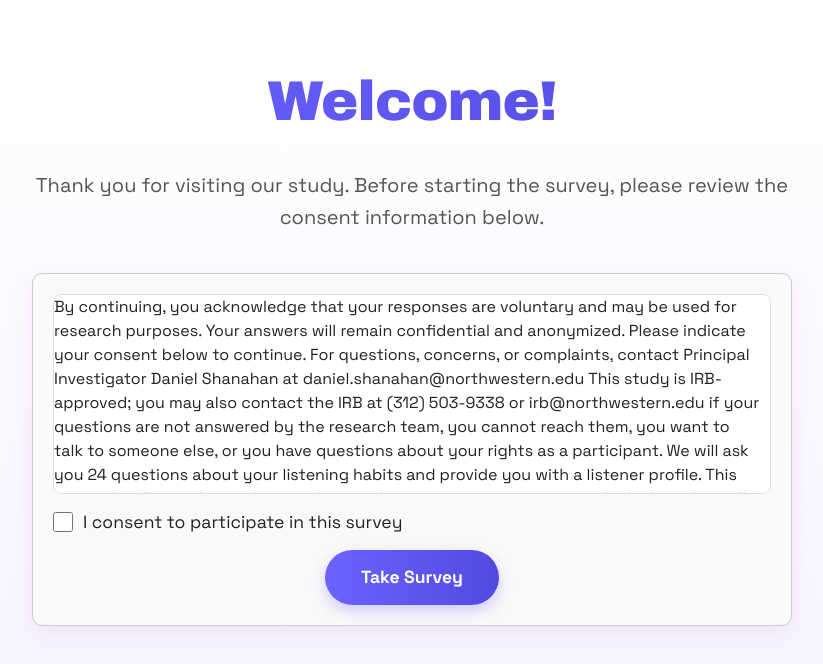
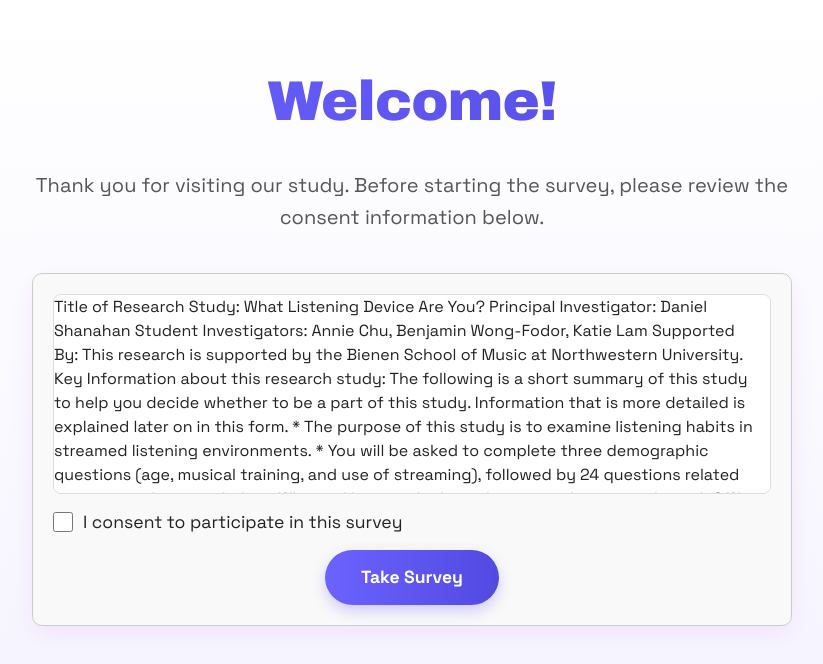
Before and after one commit to b1982384/SLIME-survey-app, a React (Vite) app in the folder survey_app/: page / in a window 1280 px wide. Shown: the top 664 px of the page, without its empty margins (228-1051 px from the left). Built offline with nearby package versions, Linux system fonts and the light colour scheme.

Commit message:
added share link and new consent text and made nationality question madnatory

```diff
--- a/survey_app/src/HomePage.tsx
+++ b/survey_app/src/HomePage.tsx
@@ -28,7 +28,38 @@ const HomePage: React.FC = () => {
 
       <div className="consent-section">
         <p className="consent-text">
-          By continuing, you acknowledge that your responses are voluntary and may be used for research purposes. Your answers will remain confidential and anonymized. Please indicate your consent below to continue. For questions, concerns, or complaints, contact Principal Investigator Daniel Shanahan at daniel.shanahan@northwestern.edu This study is IRB-approved; you may also contact the IRB at (312) 503-9338 or irb@northwestern.edu if your questions are not answered by the research team, you cannot reach them, you want to talk to someone else, or you have questions about your rights as a participant. We will ask you 24 questions about your listening habits and provide you with a listener profile. This research will provide insights into how we listen to music in spaces in which algorithmically recommended music is common.
+        Title of Research Study: What Listening Device Are You?
+Principal Investigator: Daniel Shanahan
+Student Investigators: Annie Chu, Benjamin Wong-Fodor, Katie Lam
+
+Supported By: This research is supported by the Bienen School of Music at Northwestern University.
+Key Information about this research study:
+The following is a short summary of this study to help you decide whether to be a part of this study. Information that is more detailed is explained later on in this form.
+
+  *   The purpose of this study is to examine listening habits in streamed listening environments.
+  *   You will be asked to complete three demographic questions (age, musical training, and use of streaming), followed by 24 questions related to your own listening habits.
+
+ Why am I being asked to take part in this research study?
+
+We are asking you to take part in this research study because you are between the ages of 18-65, are located within the United States, have no known hearing or vision problems, and have access to headphones.
+How many people will be in this study?
+We expect about 800 people will be in this research study.
+What should I know about participating in a research study?
+
+  *   Whether or not you take part is up to you.
+  *   You can choose not to take part.
+  *   You can agree to take part and later change your mind.
+  *   Your decision will not be held against you.
+  *   You can ask all the questions you want before you decide.
+  *   You do not have to answer any question you do not want to answer.
+
+
+
+What happens if I say, “Yes, I want to be in this research”?
+
+
+
+After consenting to participation, you will be presented asked one brief question about your musical training. After this, you will be asked a few short demographic questions (age, musical training, and how often you stream music). You will then be asked 24 questions about your listening habits.
         </p>
 
         <label className="consent-checkbox">
--- a/survey_app/src/questions.tsx
+++ b/survey_app/src/questions.tsx
@@ -164,7 +164,7 @@ const EmojiProgression: React.FC = () => { // main component
   };
 
   const addResponse = async () => {
-    if (!singlepredictor.trim() || !streamFrequency.trim() || !age.trim())
+    if (!singlepredictor.trim() || !streamFrequency.trim() || !age.trim() || !nationality.trim())
     {
       setAnswerError(true);
       alert('Please answer required questions before submitting.')
@@ -244,16 +244,16 @@ const EmojiProgression: React.FC = () => { // main component
       </div>
 
       <div className="demographic-info-container">
-        <label>Demographic Data</label>
+        <label>Demographic Data *</label>
 
         {/* AGE */}
         <div className="age-input">
-          <input value={age} placeholder="Age*" onChange={(e) => setAge(e.target.value)} />
+          <input value={age} placeholder="Age *" onChange={(e) => setAge(e.target.value)} />
         </div>
 
         <div className="predictor-dropdown">
           <select value={singlepredictor} onChange={(e) => setSinglePredictor(e.target.value)}>
-            <option value="" disabled>Which title best describes you?*</option>
+            <option value="" disabled>Which title best describes you? *</option>
             <option value="Nonmusician">Nonmusician</option>
             <option value="Music-loving nonmusician">Music-loving nonmusician</option>
             <option value="Amateur musician">Amateur musician</option>
@@ -263,9 +263,19 @@ const EmojiProgression: React.FC = () => { // main component
           </select>
         </div>
 
+           {/* NATIONALITY — not optional */}
+        <div className="nationality-input">
+          <label>In what country do you typically listen to music? *</label>
+          <input
+            value={nationality}
+            placeholder="Country *"
+            onChange={(e) => setNationality(e.target.value)}
+          />
+        </div>
+
         {/* STREAMING FREQUENCY — slider 1–5 */}
         <div className="frequency-slider">
-          <label>How often do you use music streaming platforms?* (1 = Never, 5 = Always)</label>
+          <label>How often do you use music streaming platforms? *  (1 = Never, 5 = Always)</label>
 
           <input
             type="range"
@@ -310,6 +320,8 @@ const EmojiProgression: React.FC = () => { // main component
         ))}
       </div>
 
+
+
         {/* GENDER — optional */}
         <div className="gender-dropdown">
           <select value={gender} onChange={(e) => setGender(e.target.value)}>
@@ -323,15 +335,6 @@ const EmojiProgression: React.FC = () => { // main component
         </div>
 
 
-        {/* NATIONALITY — now optional */}
-        <div className="nationality-input">
-          <label>In what country do you typically listen to music? (Optional)</label>
-          <input
-            value={nationality}
-            placeholder="Country"
-            onChange={(e) => setNationality(e.target.value)}
-          />
-        </div>
 
       </div>
 
--- a/survey_app/src/result.tsx
+++ b/survey_app/src/result.tsx
@@ -694,6 +694,26 @@ const ResultsPage = () => {
   const [isStraightlined, setIsStraightlined] = useState(false);
   const [isDownloadMode, setIsDownloadMode] = useState(false);
 
+  const CopyLinkButton: React.FC = () => {
+    const [copied, setCopied] = useState(false);
+    const linkToCopy = "https://slime-survey-app.vercel.app";
+
+    const handleCopy = async () => {
+      try {
+        await navigator.clipboard.writeText(linkToCopy);
+        setCopied(true);
+        setTimeout(() => setCopied(false), 2000);
+      } catch (err) {
+        console.error("Failed to copy!", err);
+      }
+    };
+
+    return (
+      <button onClick={handleCopy}>
+        {copied ? "Copied!" : "Copy Link"}
+      </button>
+    );
+  };
   useEffect(() => {
     setMounted(true);
   }, []);
@@ -886,7 +906,7 @@ const ResultsPage = () => {
   }));
 
   // share values used by all share buttons
-  const shareUrl = 'https://slime-survey-app-9smf-7u05z3uox-bwfs-projects.vercel.app';
+  const shareUrl = 'https://slime-survey-app.vercel.app';
   const shareTitle = `I am a ${results.topFactor.name}! What are you?`;
 
   const pinterestImage = `${shareUrl}/preview-image.png`;
@@ -970,7 +990,15 @@ const ResultsPage = () => {
       </section>
 
       <section className="results-section share-section">
-        <p>Share your results! Use the button below to download, take a screenshot, or share to socials.</p>
+        <p>Share your results! Use the button below to download, take a screenshot, or share to socials</p>
+        <a href="https://slime-survey-app.vercel.app" target="_blank" rel="noopener noreferrer">
+          Link for Sharing
+        </a>
+
+        <section className="results-section share-section">
+        <CopyLinkButton />
+        </section>
+
         <button className="download-btn" onClick={handleDownloadImage}>
           <Download size={20} /> Download Results
         </button>
```
